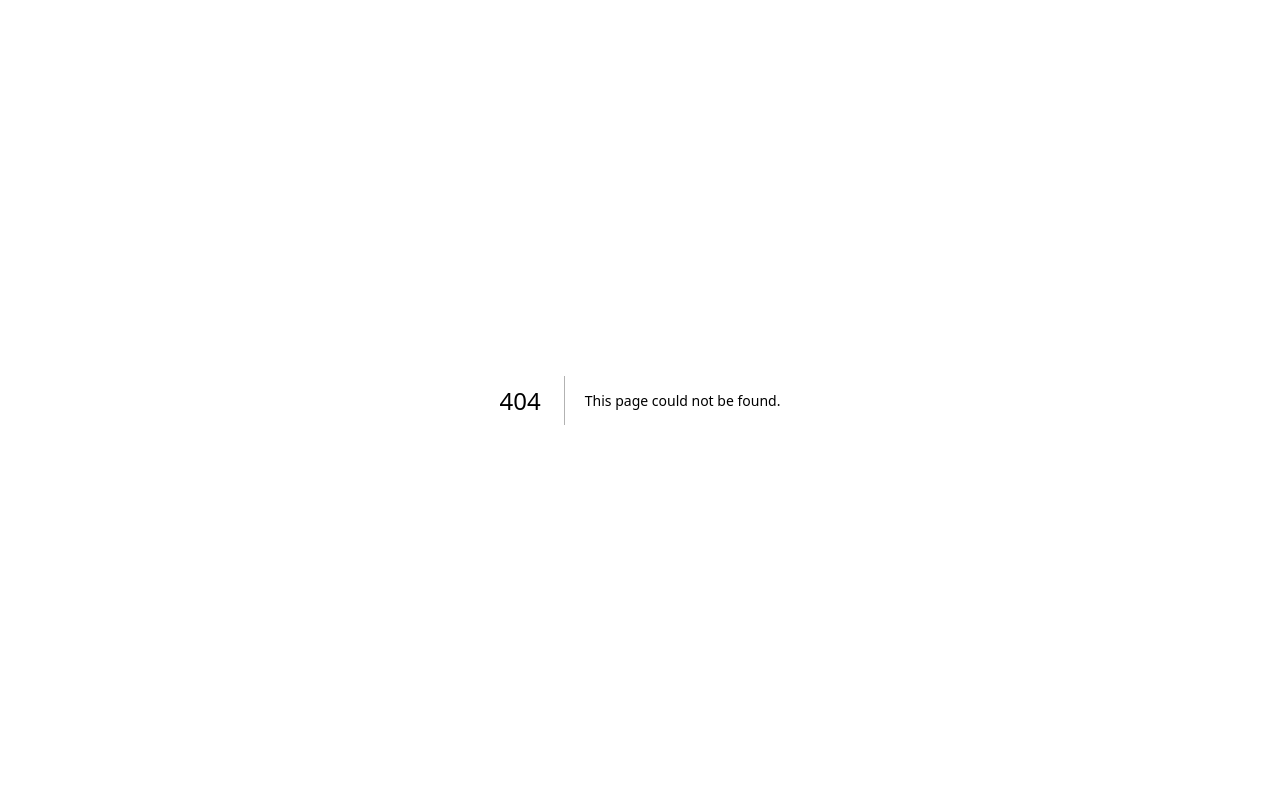
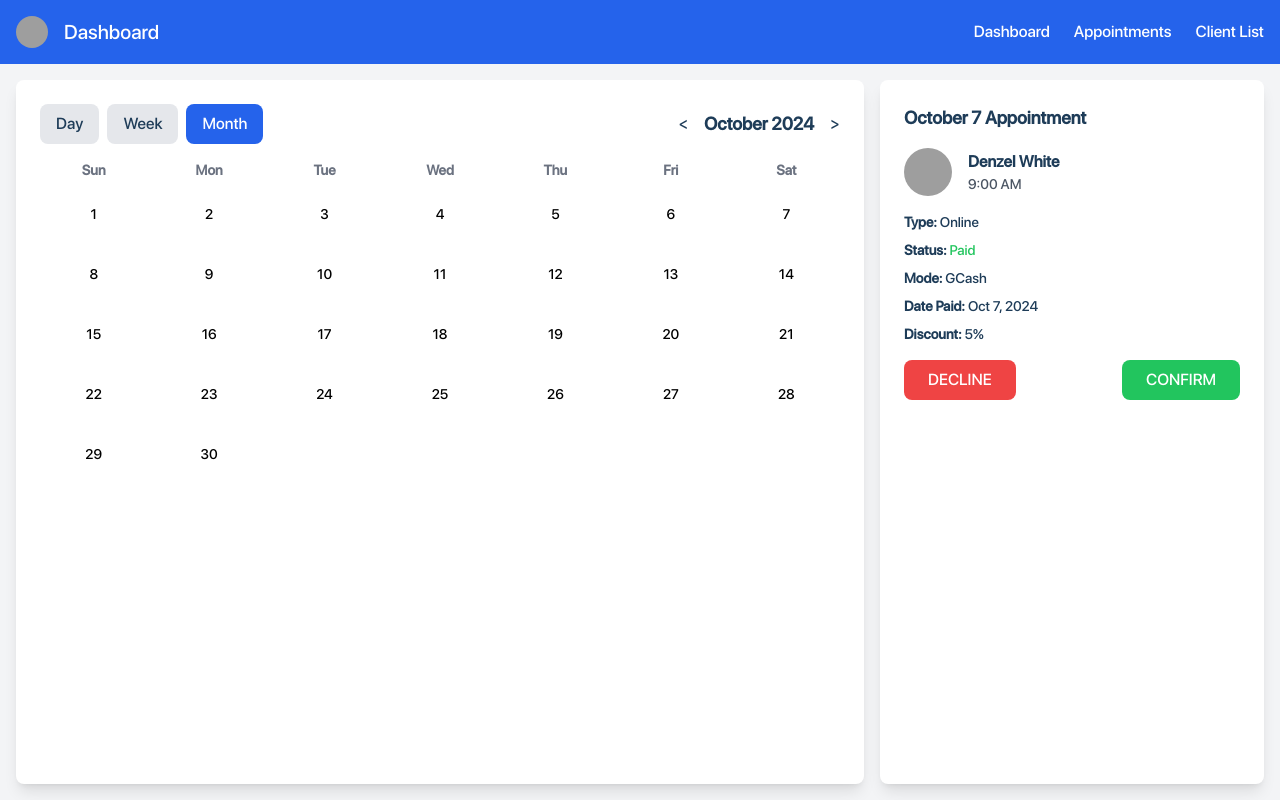
Before and after one commit to BluYiti/boltusaus-butterfly, a Next.js app: page /associate/pages/appointment in a window 1280 px wide. Before the commit this address had no page. Built offline with nearby package versions, Linux system fonts and the light colour scheme; grey boxes are pictures that could not be loaded.

Commit message:
update assoc appointment. yung day week month button okay na as well as yung next prev of viewing the calendar.

```diff
--- a/package.json
+++ b/package.json
@@ -11,6 +11,7 @@
   "dependencies": {
     "@fortawesome/fontawesome-free": "^6.6.0",
     "appwrite": "^15.0.0",
+    "date-fns": "^4.1.0",
     "next": "^14.2.11",
     "react": "^18.3.1",
     "react-dom": "^18.3.1",
--- a/src/app/associate/pages/assocappointment/page.tsx
+++ b/src/app/associate/pages/appointment/page.tsx
@@ -1,24 +1,26 @@
 'use client';
 
 import React, { useState } from 'react';
+import { format, addMonths, subMonths, getMonth, getYear } from 'date-fns';
 
 const AppointmentDashboard: React.FC = () => {
-  const [selectedDate, setSelectedDate] = useState('April 8');
+  const [selectedView, setSelectedView] = useState<'day' | 'week' | 'month'>('month');
+  const [selectedDate, setSelectedDate] = useState(new Date()); // Start with today
   const [isDeclineModalOpen, setIsDeclineModalOpen] = useState(false);
   const [isRescheduleViewOpen, setIsRescheduleViewOpen] = useState(false);
   const [isRescheduleConfirmed, setIsRescheduleConfirmed] = useState(false);
-  const [isAppointmentConfirmed, setIsAppointmentConfirmed] = useState(false); // New state for appointment confirmation
-  const [selectedRescheduleTime, setSelectedRescheduleTime] = useState(''); // State to store the selected reschedule time
+  const [isAppointmentConfirmed, setIsAppointmentConfirmed] = useState(false);
+  const [selectedRescheduleTime, setSelectedRescheduleTime] = useState('');
 
   const handleDecline = () => {
     setIsDeclineModalOpen(true);
   };
 
   const handleCancel = () => {
-    setIsDeclineModalOpen(false);  // Close decline modal
-    setIsRescheduleViewOpen(false);  // Close reschedule view if open
-    setIsRescheduleConfirmed(false); // Close reschedule confirmation modal
-    setIsAppointmentConfirmed(false); // Close appointment confirmation modal
+    setIsDeclineModalOpen(false);
+    setIsRescheduleViewOpen(false);
+    setIsRescheduleConfirmed(false);
+    setIsAppointmentConfirmed(false);
   };
 
   const handleConfirmReschedule = () => {
@@ -29,20 +31,34 @@ const AppointmentDashboard: React.FC = () => {
   const handleReschedule = () => {
     if (selectedRescheduleTime) {
       setIsRescheduleViewOpen(false);
-      setIsRescheduleConfirmed(true); // Show confirmation modal
+      setIsRescheduleConfirmed(true);
     } else {
-      alert("Please select a reschedule time.");
+      alert('Please select a reschedule time.');
     }
   };
 
   const handleCloseConfirmation = () => {
-    setIsRescheduleConfirmed(false); // Hide confirmation modal
-    setIsAppointmentConfirmed(false); // Hide appointment confirmation modal
+    setIsRescheduleConfirmed(false);
+    setIsAppointmentConfirmed(false);
   };
 
   const handleConfirmAppointment = () => {
-    setIsAppointmentConfirmed(true); // Show appointment confirmation modal
+    setIsAppointmentConfirmed(true);
   };
+
+  // Navigate months
+  const goToPreviousMonth = () => {
+    setSelectedDate(subMonths(selectedDate, 1));
+  };
+
+  const goToNextMonth = () => {
+    setSelectedDate(addMonths(selectedDate, 1));
+  };
+
+  // Get formatted month and year
+  const formattedMonthYear = format(selectedDate, 'MMMM yyyy');
+  const currentMonth = getMonth(selectedDate);
+  const currentYear = getYear(selectedDate);
 
   return (
     <div className="min-h-screen bg-gray-100 flex flex-col">
@@ -61,23 +77,6 @@ const AppointmentDashboard: React.FC = () => {
           <button className="hover:underline">Appointments</button>
           <button className="hover:underline">Client List</button>
         </div>
-        <button className="sm:hidden">
-          {/* Mobile menu icon */}
-          <svg
-            xmlns="http://www.w3.org/2000/svg"
-            className="h-6 w-6"
-            fill="none"
-            viewBox="0 0 24 24"
-            stroke="currentColor"
-          >
-            <path
-              strokeLinecap="round"
-              strokeLinejoin="round"
-              strokeWidth={2}
-              d="M4 6h16M4 12h16m-7 6h7"
-            />
-          </svg>
-        </button>
       </header>
 
       {/* Main Content */}
@@ -86,62 +85,57 @@ const AppointmentDashboard: React.FC = () => {
         <div className="bg-white rounded-lg shadow-lg flex-1 p-6">
           <div className="flex justify-between items-center mb-4">
             <div className="flex space-x-2">
-              <button className="bg-blue-600 text-white py-2 px-4 rounded-lg">
+              <button
+                className={`py-2 px-4 rounded-lg ${
+                  selectedView === 'day' ? 'bg-blue-600 text-white' : 'bg-gray-200'
+                }`}
+                onClick={() => setSelectedView('day')}
+              >
                 Day
               </button>
-              <button className="bg-blue-600 text-white py-2 px-4 rounded-lg">
+              <button
+                className={`py-2 px-4 rounded-lg ${
+                  selectedView === 'week' ? 'bg-blue-600 text-white' : 'bg-gray-200'
+                }`}
+                onClick={() => setSelectedView('week')}
+              >
                 Week
               </button>
-              <button className="bg-blue-600 text-white py-2 px-4 rounded-lg">
+              <button
+                className={`py-2 px-4 rounded-lg ${
+                  selectedView === 'month' ? 'bg-blue-600 text-white' : 'bg-gray-200'
+                }`}
+                onClick={() => setSelectedView('month')}
+              >
                 Month
               </button>
             </div>
             <div className="flex items-center space-x-4">
-              <button>&lt;</button>
-              <h2 className="font-bold text-lg">APRIL</h2>
-              <button>&gt;</button>
+              <button onClick={goToPreviousMonth}>&lt;</button>
+              <h2 className="font-bold text-lg">{formattedMonthYear}</h2>
+              <button onClick={goToNextMonth}>&gt;</button>
             </div>
           </div>
 
-          {/* Calendar Grid */}
+          {/* Calendar Grid based on selected view */}
           <div className="grid grid-cols-7 gap-2 text-center text-sm">
             {['Sun', 'Mon', 'Tue', 'Wed', 'Thu', 'Fri', 'Sat'].map((day) => (
               <div key={day} className="font-bold text-gray-500">
                 {day}
               </div>
             ))}
-            {/* Dates */}
-            {Array.from({ length: 5 }, (_, i) => (
-              <div key={i} className="bg-gray-100 text-gray-400 p-4 rounded-lg">
-                {i + 29}
+            {/* Render Calendar based on the view */}
+            {selectedView === 'day' && (
+              <div className="p-4 rounded-lg text-black">Detailed view for selected day</div>
+            )}
+            {selectedView === 'week' &&
+              Array.from({ length: 7 }).map((_, i) => (
+                <div key={i} className="p-4 rounded-lg text-black">
+                  Day {i + 1} of the week
                 </div>
               ))}
-            {Array.from({ length: 2 }, (_, i) => (
-              <div key={i} className="p-4 rounded-lg text-black">
-                {i + 1}
-              </div>
-            ))}
-            {Array.from({ length: 7 }, (_, i) => (
-              <div key={i} className="p-4 rounded-lg text-black">
-                {i + 3}
-              </div>
-            ))}
-            {Array.from({ length: 7 }, (_, i) => (
-              <div key={i} className="p-4 rounded-lg text-black">
-                {i + 10}
-              </div>
-            ))}
-            {Array.from({ length: 7 }, (_, i) => (
-              <div key={i} className="p-4 rounded-lg text-black">
-                {i + 17}
-              </div>
-            ))}
-            {Array.from({ length: 7 }, (_, i) => (
-              <div key={i} className="p-4 rounded-lg text-black">
-                {i + 24}
-              </div>
-            ))}
-            {Array.from({ length: 2 }, (_, i) => (
+            {selectedView === 'month' &&
+              Array.from({ length: 30 }).map((_, i) => (
                 <div key={i} className="p-4 rounded-lg text-black">
                   {i + 1}
                 </div>
@@ -151,7 +145,9 @@ const AppointmentDashboard: React.FC = () => {
 
         {/* Appointment Details */}
         <div className="bg-white rounded-lg shadow-lg flex-1 max-w-sm p-6">
-          <h2 className="text-lg font-semibold mb-4">This {selectedDate}</h2>
+          <h2 className="text-lg font-semibold mb-4">
+            {format(selectedDate, 'MMMM d')} Appointment
+          </h2>
           <div className="flex items-center space-x-4 mb-4">
             <img
               src="/path/to/profile-pic.png"
@@ -177,7 +173,7 @@ const AppointmentDashboard: React.FC = () => {
               <span className="font-semibold">Mode:</span> GCash
             </p>
             <p>
-              <span className="font-semibold">Date Paid:</span> Apr 1, 2024
+              <span className="font-semibold">Date Paid:</span> {format(new Date(), 'MMM d, yyyy')}
             </p>
             <p>
               <span className="font-semibold">Discount:</span> 5%
@@ -193,7 +189,7 @@ const AppointmentDashboard: React.FC = () => {
               DECLINE
             </button>
             <button
-              onClick={handleConfirmAppointment} // Trigger appointment confirmation modal
+              onClick={handleConfirmAppointment}
               className="bg-green-500 text-white py-2 px-6 rounded-lg"
             >
               CONFIRM
@@ -280,42 +276,46 @@ const AppointmentDashboard: React.FC = () => {
         </div>
       )}
 
-      {/* Reschedule Confirmation Modal */}
+      {/* Reschedule Confirmation */}
       {isRescheduleConfirmed && (
         <div className="fixed inset-0 bg-gray-500 bg-opacity-75 flex items-center justify-center">
           <div className="bg-white rounded-lg shadow-lg p-6 max-w-md w-full">
             <h2 className="text-xl font-bold mb-4 text-center">
-              Appointment Rescheduled
+              APPOINTMENT RESCHEDULED.
             </h2>
             <p className="text-center mb-6">
-              Your appointment has been successfully rescheduled.
+              Your appointment has been rescheduled.
             </p>
+            <div className="text-center">
               <button
                 onClick={handleCloseConfirmation}
-              className="bg-green-500 text-white py-2 px-4 rounded-lg mx-auto block"
+                className="bg-blue-500 text-white py-2 px-6 rounded-lg"
               >
                 Close
               </button>
             </div>
           </div>
+        </div>
       )}
 
-      {/* Appointment Confirmation Modal */}
+      {/* Appointment Confirmation */}
       {isAppointmentConfirmed && (
         <div className="fixed inset-0 bg-gray-500 bg-opacity-75 flex items-center justify-center">
           <div className="bg-white rounded-lg shadow-lg p-6 max-w-md w-full">
             <h2 className="text-xl font-bold mb-4 text-center">
-              Appointment Confirmed
+              APPOINTMENT CONFIRMED.
             </h2>
             <p className="text-center mb-6">
-              Your appointment has been successfully confirmed.
+              Your appointment has been confirmed.
             </p>
+            <div className="text-center">
               <button
                 onClick={handleCloseConfirmation}
-              className="bg-green-500 text-white py-2 px-4 rounded-lg mx-auto block"
+                className="bg-blue-500 text-white py-2 px-6 rounded-lg"
               >
                 Close
               </button>
+            </div>
           </div>
         </div>
       )}
```
Also changed, not shown: 1 other file (tests, documents, lock files or other folders). Lines whose indentation alone changed are shown as unchanged.
